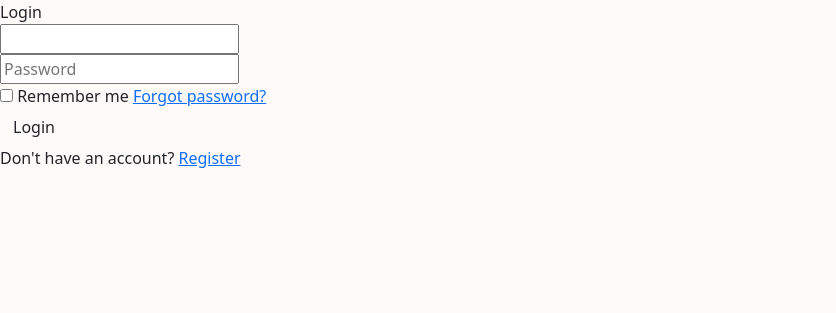
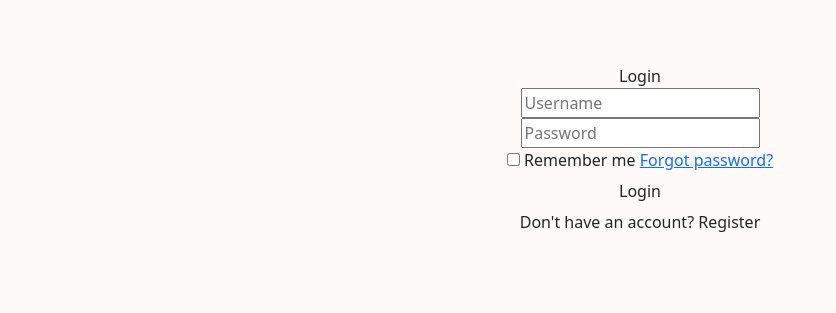
Before and after one commit to aPavesich/IT391-CurbsidePickup, a PHP site: page /login.html in a window 1280 px wide. Shown: the part 56-369 px from the top of the page, without its empty margins (0-836 px from the left). Run offline with PHP 8.4, Linux system fonts and the light colour scheme; some libraries are stand-ins or nearby versions.

Commit message:
added style to login

```diff
--- a/src/login.html
+++ b/src/login.html
@@ -4,10 +4,11 @@
     <meta charset="UTF-8">
     <meta name="viewport" content="width=device-width, initial-scale=1.0">
      <!--Documentation for Bootstrap 5, adds css and javascript to webpage-->
-     <link href="https://cdn.jsdelivr.net/npm/bootstrap@5.3.2/dist/css/bootstrap.min.css" rel="stylesheet" integrity="sha384-T3c6CoIi6uLrA9TneNEoa7RxnatzjcDSCmG1MXxSR1GAsXEV/Dwwykc2MPK8M2HN" crossorigin="anonymous">    <script src="https://code.jquery.com/jquery-3.3.1.slim.min.js" integrity="sha384-q8i/X+965DzO0rT7abK41JStQIAqVgRVzpbzo5smXKp4YfRvH+8abtTE1Pi6jizo" crossorigin="anonymous"></script>
+     <link href="https://cdn.jsdelivr.net/npm/bootstrap@5.3.2/dist/css/bootstrap.min.css" rel="stylesheet" integrity="sha384-T3c6CoIi6uLrA9TneNEoa7RxnatzjcDSCmG1MXxSR1GAsXEV/Dwwykc2MPK8M2HN" crossorigin="anonymous">
      <link rel="stylesheet" href="https://cdn.jsdelivr.net/npm/bootstrap-icons@1.7.2/font/bootstrap-icons.css">
 
      <link rel="stylesheet" href="../src/styles/navbar.css" />
+     <link rel="stylesheet" href="../src/styles/LogIn.css" />
     <title>Login</title>
 </head>
 
@@ -40,11 +41,12 @@
             </div>
         </div>
     </nav>
+    <section class="section1">
     <div class="wrapper">
       <form action="">
         <hi>Login</hi>
         <div class="input-box">
-          <input type="text" placeholde="Username"
+          <input type="text" placeholder="Username"
           required>
         </div>
         <div class="input-box">
@@ -60,12 +62,11 @@
         <button type="submit" class="btn">Login</button>
 
         <div class="register-link">
-          <p>Don't have an account? <a
-          href="#">Register</a></p>
+          <p>Don't have an account? <ahref="#">Register</a></p>
         </div>
       </form>
     </div>
-
+</section>
 
 <script src="https://cdn.jsdelivr.net/npm/bootstrap@5.3.2/dist/js/bootstrap.bundle.min.js" integrity="sha384-C6RzsynM9kWDrMNeT87bh95OGNyZPhcTNXj1NW7RuBCsyN/o0jlpcV8Qyq46cDfL" crossorigin="anonymous"></script>
 </body>
--- a/src/styles/LogIn.css
+++ b/src/styles/LogIn.css
@@ -0,0 +1,4 @@
+.section1{
+    padding:5%;
+    text-align: center;
+}
--- a/src/styles/home.css
+++ b/src/styles/home.css
@@ -30,6 +30,6 @@ float: right;
 }
 
 .footer{
-    background-color: #85877C;
+    background-color: #9B9D9A;
     color: snow;
 }
```
